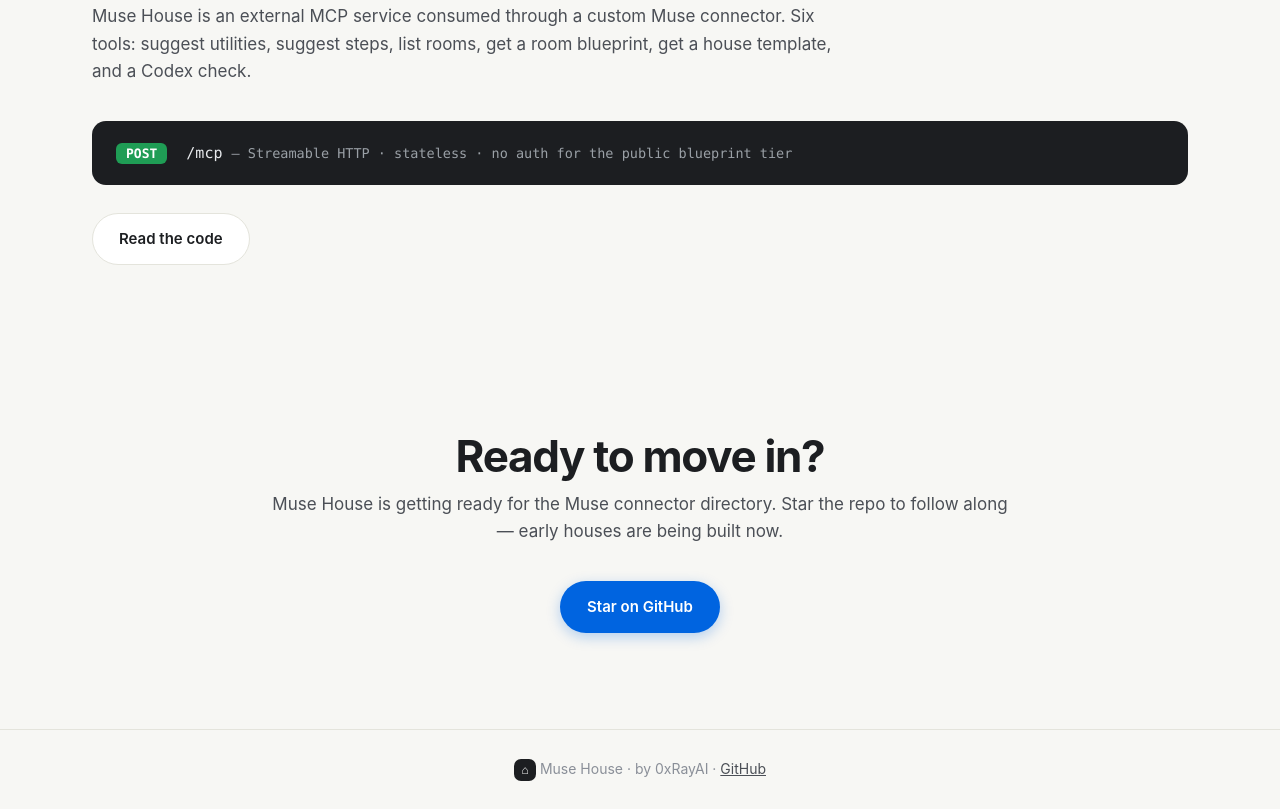
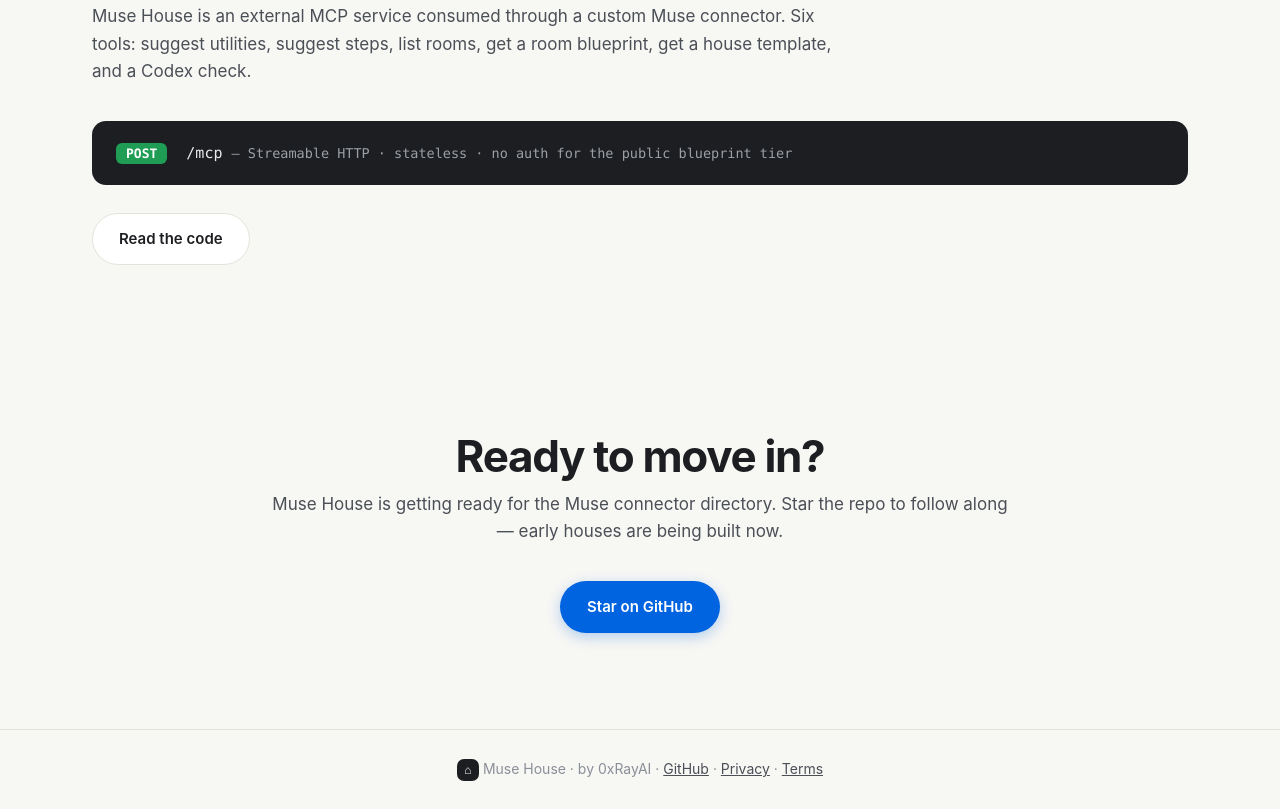
Before and after one commit to 0xRayAI/muse-house, a website: page site/index.html in a window 1280 px wide. Shown: the part 2904-3713 px from the top of the page. Drawn offline with Linux system fonts and the light colour scheme.

Commit message:
muse-house v0.1.0

```diff
--- a/site/index.html
+++ b/site/index.html
@@ -161,7 +161,7 @@
 </main>
 
 <footer>
-  <p><span class="brand-mark">⌂</span> Muse House · by 0xRayAI · <a href="https://github.com/0xRayAI/muse-house" target="_blank" rel="noopener">GitHub</a></p>
+  <p><span class="brand-mark">⌂</span> Muse House · by 0xRayAI · <a href="https://github.com/0xRayAI/muse-house" target="_blank" rel="noopener">GitHub</a> · <a href="/privacy.html">Privacy</a> · <a href="/terms.html">Terms</a></p>
 </footer>
 
 </body>
```
